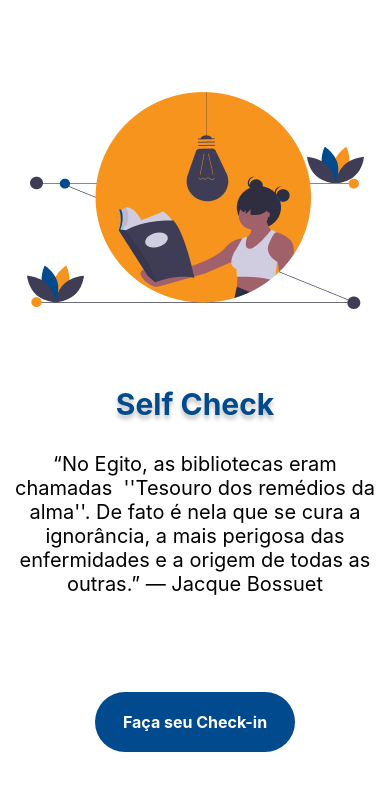
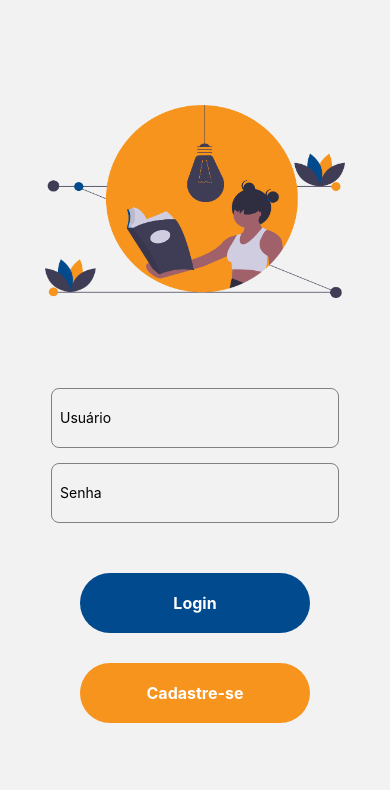
Before and after one commit to amandacaladoac/SelfCheck-ReactNative, a React Native app in the folder selfcheck/: screen /Login in a window 390 px wide. Shown: the top 790 px of the page. Built offline with nearby package versions, Linux system fonts and the light colour scheme.

Commit message:
definição de telas e navegação

```diff
--- a/selfcheck/App.js
+++ b/selfcheck/App.js
@@ -1,69 +1,27 @@
 import { StatusBar } from 'expo-status-bar';
-import React from 'react';
-import { StyleSheet, View, Text} from 'react-native';
-import { Image } from 'react-native';
-import { TouchableOpacity } from 'react-native';
+import React, { cloneElement, useState } from 'react';
+import { StyleSheet, View, TextInput, Image, TouchableOpacity, Button, Text } from 'react-native';
+import { NavigationContainer, useNavigation } from '@react-navigation/native';
+import { createStackNavigator } from '@react-navigation/stack';
 
+// importando telas
+import HomeScreen from './screens/home.js';
+import FormularioScreen from './screens/login.js';
 
+const Stack = createStackNavigator();
 
 export default function App() {
   return (
-    <View style={styles.container}>
-
-      <Image source={require('./assets/logo-principal.png')} />
-
-      <View style={styles.textoInicio}>
-        <Text style={styles.heading}>Self Check</Text>
-        <Text style={styles.subheading}>
-          “No Egito, as bibliotecas eram chamadas  ''Tesouro dos remédios da alma''. De fato é nela que se cura a ignorância, a mais perigosa das enfermidades e a origem de todas as outras.”
-          ― Jacque Bossuet
-        </Text>
-      </View>
-
-      <TouchableOpacity style={styles.buttonContainer} onPress={() => { }}>
-        <Text style={styles.buttonText}>Faça seu Check-in</Text>
-      </TouchableOpacity>
-
-    </View>
+    <NavigationContainer>
+      <Stack.Navigator initialRouteName="Home">
+        <Stack.Screen name="Home" component={HomeScreen} options={{
+            headerShown: false
+          }}/>
+        <Stack.Screen name="Login" component={FormularioScreen} options={{
+            headerShown: false
+          }} />
+        {/* Adicione outras telas do seu aplicativo aqui */}
+      </Stack.Navigator>
+    </NavigationContainer>
   );
 }
-
-const styles = StyleSheet.create({
-  container: {
-    flex: 1,
-    backgroundColor: '#fff',
-    alignItems: 'center',
-    justifyContent: 'space-evenly',
-    padding: 15,
-  },
-  textoInicio: {
-    alignItems: 'center',
-    marginBottom: 20,
-    gap: 30,
-  },
-  heading: {
-    fontSize: 30,
-    fontWeight: 'bold',
-    color: '#004A8D',
-    textShadowColor: 'rgba(0, 0, 0, 0.25)',
-    textShadowOffset: { width: 0, height: 4 },
-    textShadowRadius: 4,
-  },
-  subheading: {
-    fontSize: 20,
-    textAlign: 'center',
-    color: '#000000', // Define a cor do texto como preto
-  },
-  buttonContainer: {
-    backgroundColor: '#004A8D',
-    padding: 20,
-    borderRadius: 30,
-    width: 200,
-  },
-  buttonText: {
-    color: '#FFFFFF',
-    fontSize: 16,
-    fontWeight: 'bold',
-    textAlign: 'center',
-  },
-});
--- a/selfcheck/package.json
+++ b/selfcheck/package.json
@@ -9,6 +9,8 @@
     "web": "expo start --web"
   },
   "dependencies": {
+    "@react-navigation/native": "^6.1.6",
+    "@react-navigation/stack": "^6.3.16",
     "expo": "~48.0.18",
     "expo-status-bar": "~1.4.4",
     "react": "18.2.0",
--- /dev/null
+++ b/selfcheck/screens/home.js
@@ -0,0 +1,77 @@
+import React from 'react';
+import { StyleSheet, View, Text, Image, TouchableOpacity } from 'react-native';
+import { NavigationContainer, useNavigation } from '@react-navigation/native';
+import { createStackNavigator } from '@react-navigation/stack';
+
+
+const HomeScreen = () => {
+    const navigation = useNavigation();
+
+    return (
+        <View style={styles.container}>
+
+            <Image source={require('../assets/logo-principal.png')} style={styles.logo} />
+
+            <View style={styles.textoInicio}>
+                <Text style={styles.heading}>Self Check</Text>
+                <Text style={styles.subheading}>
+                    “No Egito, as bibliotecas eram chamadas  ''Tesouro dos remédios da alma''. De fato é nela que se cura a ignorância, a mais perigosa das enfermidades e a origem de todas as outras.”
+                    ― Jacque Bossuet
+                </Text>
+            </View>
+
+            <TouchableOpacity style={styles.buttonContainer} onPress={() => navigation.navigate('Login')}>
+                <Text style={styles.buttonText}>Faça seu Check-in</Text>
+            </TouchableOpacity>
+
+        </View>
+    );
+};
+
+export default HomeScreen;
+
+
+const styles = StyleSheet.create({
+    container: {
+        flex: 1,
+        backgroundColor: '#fff',
+        alignItems: 'center',
+        justifyContent: 'space-evenly',
+        padding: 15,
+    },
+    logo: {
+        width: 337,
+        height: 217,
+        resizeMode: 'contain',
+    },
+    textoInicio: {
+        alignItems: 'center',
+        marginBottom: 20,
+        gap: 30,
+    },
+    heading: {
+        fontSize: 30,
+        fontWeight: 'bold',
+        color: '#004A8D',
+        textShadowColor: 'rgba(0, 0, 0, 0.25)',
+        textShadowOffset: { width: 0, height: 4 },
+        textShadowRadius: 4,
+    },
+    subheading: {
+        fontSize: 20,
+        textAlign: 'center',
+        color: '#000000', // Define a cor do texto como preto
+    },
+    buttonContainer: {
+        backgroundColor: '#004A8D',
+        padding: 20,
+        borderRadius: 30,
+        width: 200,
+    },
+    buttonText: {
+        color: '#FFFFFF',
+        fontSize: 16,
+        fontWeight: 'bold',
+        textAlign: 'center',
+    },
+});
--- /dev/null
+++ b/selfcheck/screens/login.js
@@ -0,0 +1,110 @@
+import React, { cloneElement, useState } from 'react';
+import { StyleSheet, View, TextInput, Image, TouchableOpacity, Button, Text } from 'react-native';
+import { NavigationContainer, useNavigation } from '@react-navigation/native';
+import { createStackNavigator } from '@react-navigation/stack';
+
+
+const FormularioScreen = () => {
+  const [usuario, setUsuario] = useState('');
+  const [senha, setSenha] = useState('');
+  const navigation = useNavigation();
+
+  const handleSubmit = () => {
+    // Lógica para processar o formulário
+    console.log('Usuário:', usuario);
+    console.log('Senha:', senha);
+  };
+
+  const navigateToCadastro = () => {
+    navigation.navigate('Cadastro');
+  };
+
+  return (
+    <View style={styles.container}>
+      <Image source={require('../assets/logo-principal.png')} style={styles.logo} />
+      <View style={styles.formContainer}>
+        <View>
+        <TextInput
+          style={styles.input}
+          placeholder="Usuário"
+          value={usuario}
+          onChangeText={text => setUsuario(text)}
+        />
+        <TextInput
+          style={styles.input}
+          placeholder="Senha"
+          value={senha}
+          onChangeText={text => setSenha(text)}
+          secureTextEntry
+        />
+        </View>
+
+        <View style={styles.buttons}>
+          <TouchableOpacity style={styles.buttonContainer} onPress={handleSubmit}>
+            <Text style={styles.buttonText}>Login</Text>
+          </TouchableOpacity>
+          <TouchableOpacity style={styles.buttonContainer2} onPress={navigateToCadastro}>
+            <Text style={styles.buttonText2}>Cadastre-se</Text>
+          </TouchableOpacity>
+        </View>
+      </View>
+    </View>
+  );
+};
+
+export default FormularioScreen;
+
+const styles = StyleSheet.create({
+    container: {
+      flex: 1,
+      justifyContent: 'space-evenly',
+      alignItems: 'center',
+      padding: 15,
+    },
+    logo: {
+      width: 300,
+      height: 200,
+      resizeMode: 'contain',
+    },
+    formContainer: {
+      width: '80%',
+      marginBottom: 20,
+      gap: 35,
+    },
+    input: {
+      height: 60,
+      borderColor: '#808080',
+      borderWidth: 1,
+      marginBottom: 15,
+      paddingHorizontal: 8,
+      borderRadius: 8,
+    },
+    buttons: {
+      gap: 30,
+      alignItems: 'center',
+    },
+    buttonContainer: {
+      width: 230,
+      padding: 20,
+      backgroundColor: '#004A8D',
+      borderRadius: 30,
+    },
+    buttonContainer2: {
+      width: 230,
+      padding: 20,
+      backgroundColor: '#F7941E',
+      borderRadius: 30,
+    },
+    buttonText: {
+      color: '#FFFFFF',
+      fontSize: 16,
+      fontWeight: 'bold',
+      textAlign: 'center',
+    },
+    buttonText2: {
+      color: '#FFFFFF',
+      fontSize: 16,
+      fontWeight: 'bold',
+      textAlign: 'center',
+    },
+  });
```
Also changed, not shown: selfcheck/assets/logo-principal.png, selfcheck/screens/cadastro.js (added), selfcheck/screens/checkin.js (added), selfcheck/screens/perfil.js (added), 1 other file (tests, documents, lock files or other folders).
